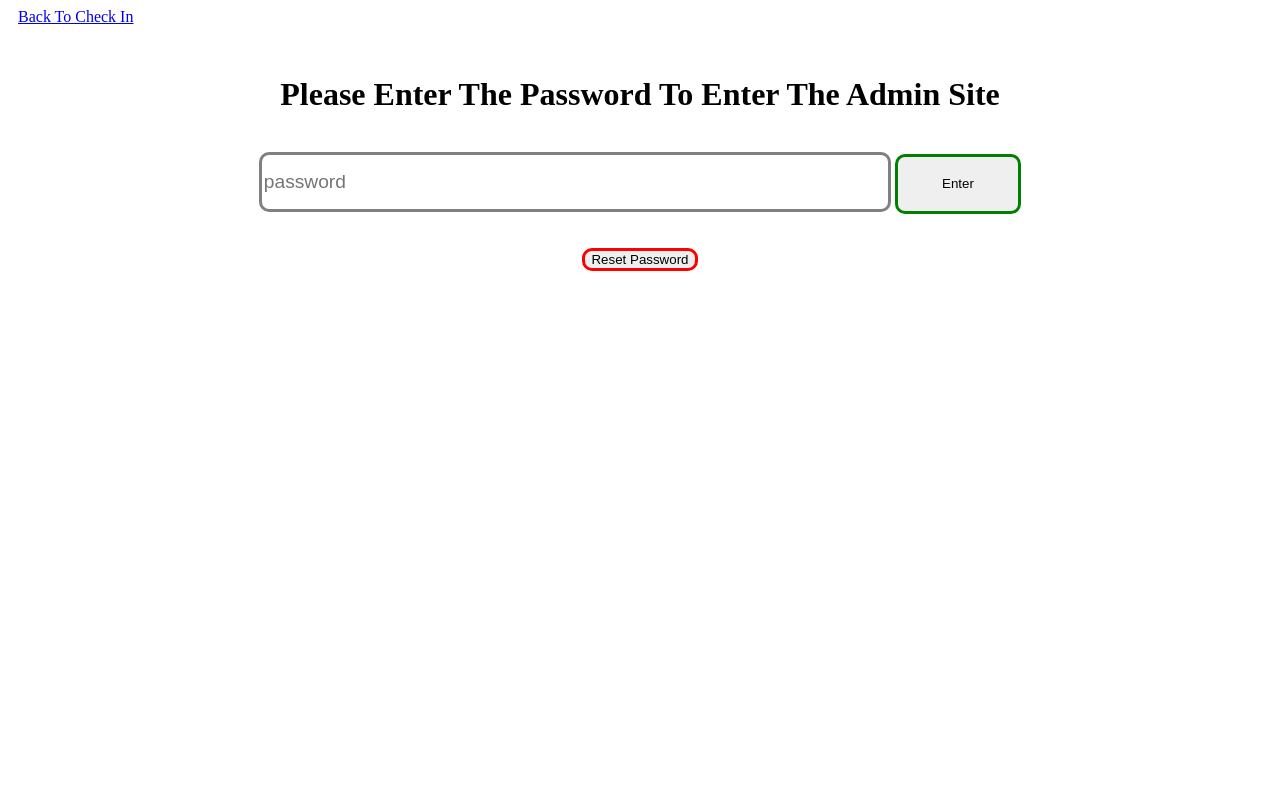
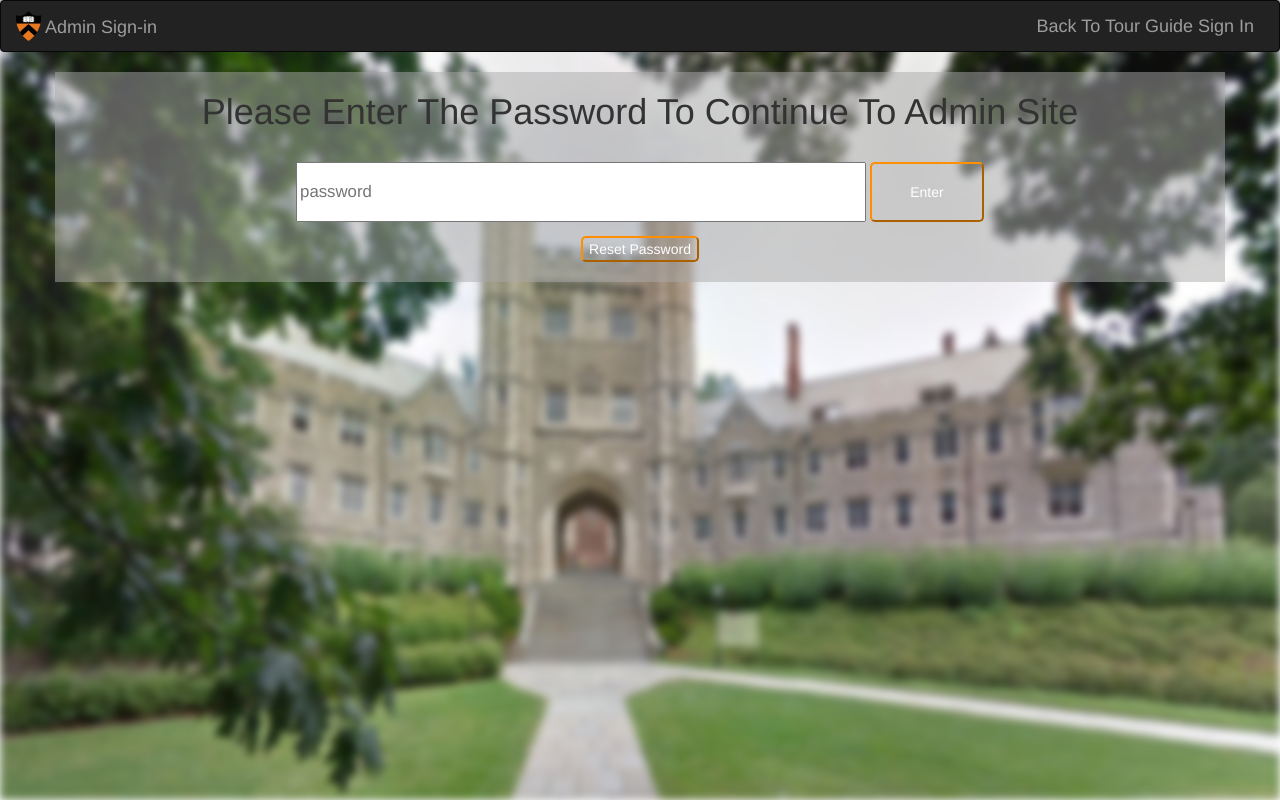
Before and after one commit to danielwood95/electronic-signin, a PHP site: page /EnterAdmin.php in a window 1280 px wide. Run offline with PHP 8.4, Linux system fonts and the light colour scheme; some libraries are stand-ins or nearby versions.

Commit message:
Redid Password Page
Better Styling

```diff
--- a/Webpages/EnterAdmin.php
+++ b/Webpages/EnterAdmin.php
@@ -1,6 +1,32 @@
-<html>
 <head>
+    <title>Admin Sign-in</title>
+    <meta charset="utf-8">
+    <meta name="viewport" content="width=device-width, initial-scale=1">
+    <link rel="stylesheet" href="https://maxcdn.bootstrapcdn.com/bootstrap/3.3.7/css/bootstrap.min.css">
+    <script src="https://ajax.googleapis.com/ajax/libs/jquery/3.2.0/jquery.min.js"></script>
+    <script src="https://maxcdn.bootstrapcdn.com/bootstrap/3.3.7/js/bootstrap.min.js"></script>
     <style>
+        .page-bg {
+            background: url('princeton.png') no-repeat;
+            background-size: 100% 100%;
+            filter: blur(4px);
+            position: fixed;
+            width: 100%;
+            height: 100%;
+            top: 0;
+            left: 0;
+            z-index: -1;
+        }
+        .btn-primary{
+            border-color: ff8f00;
+            background-color: transparent;
+            border-radius: 5px;
+        }
+        .btn-primary:hover{
+            color: black;
+            background-color: transparent;
+            border-color: ff8f00;
+        }
         body{
             text-align: center;
         }
@@ -23,20 +49,24 @@
         }
         input{
             height: 60px;
-            border: solid gray;
-            border-radius: 10px;
         }
-        input[type=submit]{
-            border: solid green;
+        .reset{
+            height: 20px;
         }
-        button{
-            border: solid red;
-            border-radius: 10px;
+        .resetButton{
+            height: 30px;
+            background-color: transparent;
+            border-color: white;
+            border-radius: 5px;
+            color: black;
+        }
+        .resetButton:hover{
+            color: white;
         }
     </style>
 </head>
 <body>
-<script>
+<script type="text/javascript">
     function checkMatch() {
         if(document.forms["resetForm"]["NamePW"].value == document.forms["resetForm"]["ConfirmNewPW"].value){
             if(!confirm("Are You Sure You Want To Reset The Password?")){
@@ -56,30 +86,34 @@
         document.getElementById("resetpw").style.visibility = "hidden";
     }
 </script>
-<a href="layout.php" style="float: left; margin-left: 10px; margin-bottom:10px;">Back To Check In</a>
-<br>
-<div>
-    <h1 style="margin-top: 50px;">Please Enter The Password To Enter The Admin Site</h1>
+<nav class="navbar navbar-inverse">
+    <a class="navbar-brand" href="#"><span><img src="Princeton_shield.png" style="width: 25px; height: 30px; margin-top: -5px"> Admin Sign-in</span></a>
+    <a class="navbar-brand" href="layout.php" style="float: right; margin-right: 10px;">Back To Tour Guide Sign In</a>
+</nav>
+<div class="container" style="background: rgba(170, 170, 170, 0.5);">
+    <h1>Please Enter The Password To Continue To Admin Site</h1>
     <br>
     <form action="admin.php" method="post">
         <input type="password" name="PSSWD" placeholder="password" style="width:50%; font-size: larger" required>
-        <input type="submit" value="Enter" style="width: 10%">
+        <input type="submit" value="Enter" class="btn-primary" style="width: 10%;">
     </form>
+    <button onclick="openReset()" class="btn-primary">Reset Password</button>
+    <br><br>
 </div>
-<br>
-<button onclick="openReset()">Reset Password</button>
 <div id="resetpw">
     <h1>Reset Password</h1>
     <form onsubmit="return checkMatch()" id="resetForm" method="post" action="resetPW.php">
         Old Password:<br>
-        <input type="password" name="OldPW" required><br>
+        <input type="password" name="OldPW" required class="reset"><br>
         New Password:<br>
-        <input type="password" name="NewPW" required><br>
+        <input type="password" name="NewPW" required class="reset"><br>
         Re-Enter New Password:<br>
-        <input type="password" name="ConfirmNewPW" required><br><br>
-        <input type="submit" value="change">
+        <input type="password" name="ConfirmNewPW" required class="reset"><br><br>
+        <input type="submit" value="Change" class="resetButton">
     </form>
-    <button onclick="closeReset()">Cancel</button>
+    <button onclick="closeReset()" class="resetButton">Cancel</button>
+</div>
+<div class="page-bg">
 </div>
 </body>
 </html>
```
Also changed, not shown: 2 other files.
